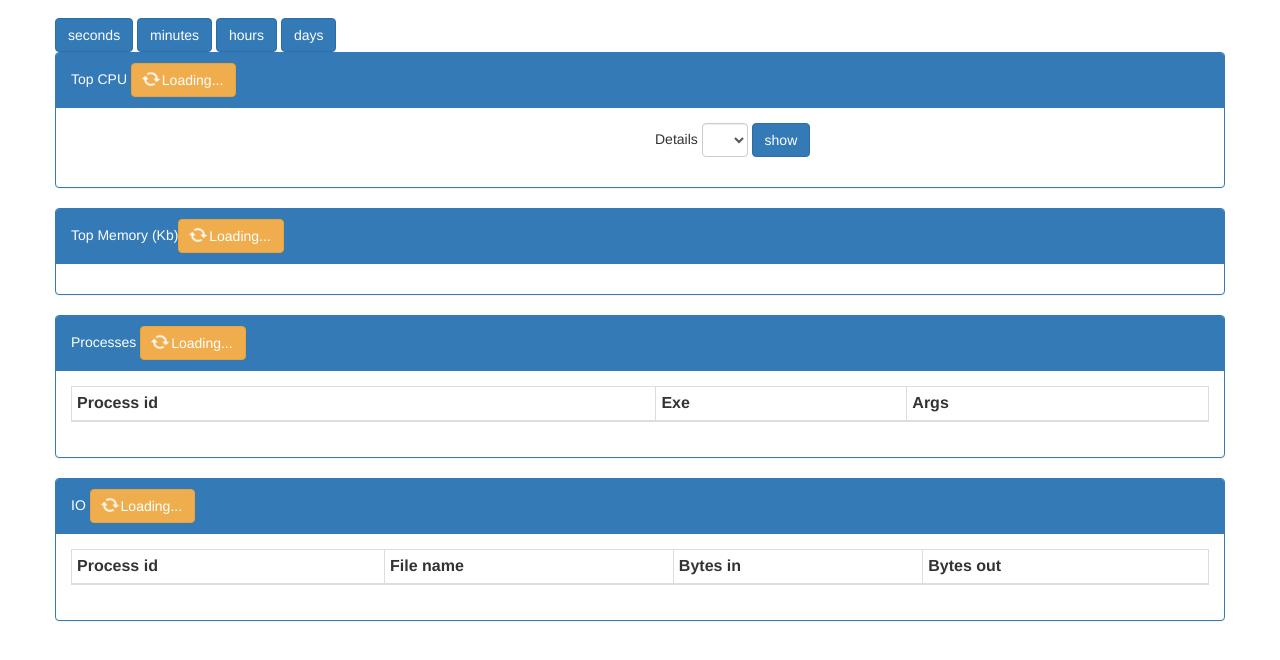
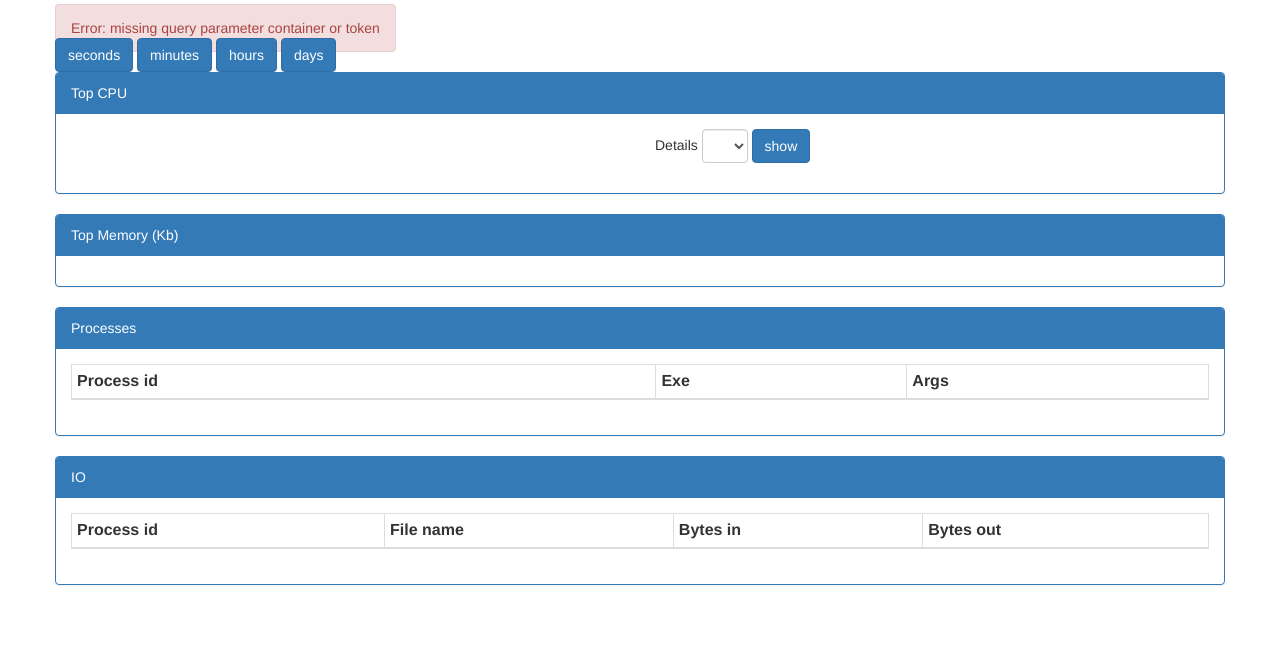
Before and after one commit to osallou/sysdig-analyser, a plain HTML site: page static/index.html in a window 1280 px wide. Shown: the part 54-714 px from the top of the page. Drawn offline with Linux system fonts and the light colour scheme; files whose address does not match are found by name.

Commit message:
error handling

```diff
--- a/static/index.html
+++ b/static/index.html
@@ -466,13 +466,24 @@
     $.urlParam = function (name) {
     var results = new RegExp('[\?&]' + name + '=([^&#]*)')
                       .exec(window.location.href);
-
+    if(results == undefined) {
+        return 0;
+    }
     return results[1] || 0;
 }
 
 
     var token = 'fake';
     $(document).ready(function(){
+        if($.urlParam('token') == 0 || $.urlParam('container') == 0) {
+            $("#msg").html("<span class=\"alert alert-danger\">Error: missing query parameter container or token</span>");
+            $("#io_loading").hide();
+            $("#mem_loading").hide();
+            $("#cpu_loading").hide();
+            $("#proc_loading").hide();
+            return;
+        }
+
         token = $.urlParam('token');
         load_proc($.urlParam('container'),'s');
     });
```
